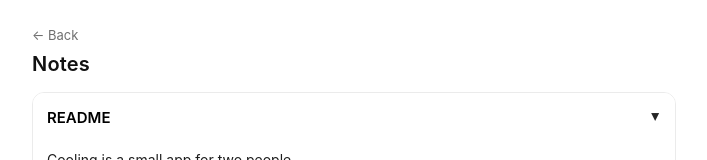
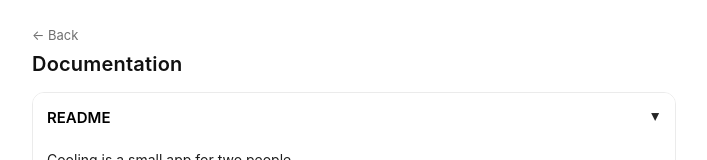
Before and after one commit to chomp-chomp-chomp/buzz, a Next.js app: page /notes in a window 1280 px wide. Shown: the top 160 px of the page, without its empty margins (286-993 px from the left). Built offline with nearby package versions, Linux system fonts and the light colour scheme.

Commit message:
Update page.tsx

```diff
--- a/app/notes/page.tsx
+++ b/app/notes/page.tsx
@@ -215,7 +215,7 @@ export default function Notes() {
             ← Back
           </Link>
         </nav>
-        <h1 style={styles.h1}>Notes</h1>
+        <h1 style={styles.h1}>Documentation</h1>
 
         <div style={styles.accordion} role="list">
           {sections.map((s, idx) => {
```
